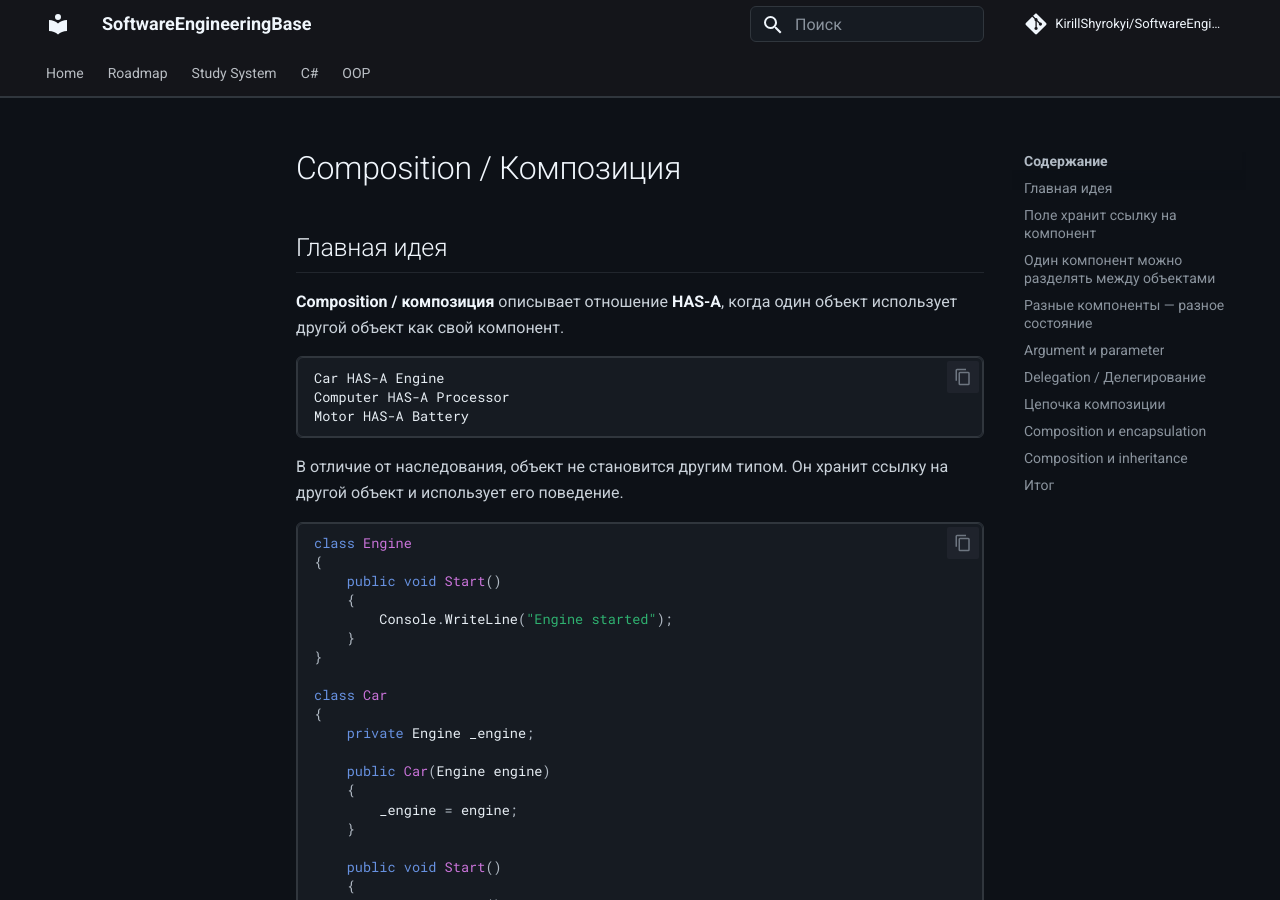
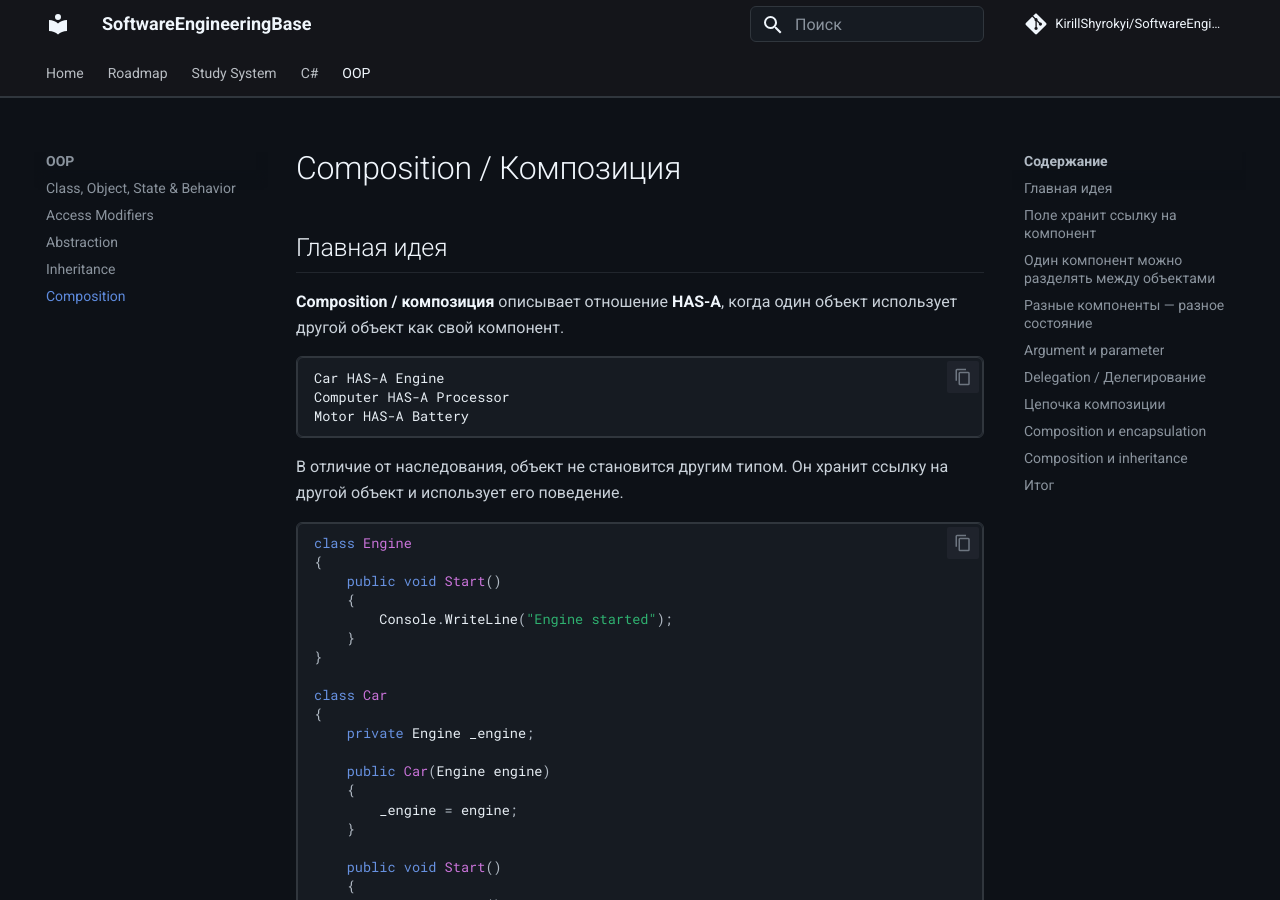
Before and after one commit to KirillShyrokyi/SoftwareEngineeringBase, an MkDocs documentation site: the page built from docs/oop/composition.md, in a window 1280 px wide and 900 px high. Built offline with MkDocs 1.6.1 and Material for MkDocs 9.7.7, drawn with Linux system fonts in a browser that asks for light colours; comment, search, counter and statistics services are not loaded.

Commit message:
docs(oop): add composition to navigation

```diff
--- a/mkdocs.yml
+++ b/mkdocs.yml
@@ -17,6 +17,7 @@ nav:
       - Access Modifiers: oop/access-modifiers.md
       - Abstraction: oop/abstraction.md
       - Inheritance: oop/inheritance.md
+      - Composition: oop/composition.md
 
 theme:
   name: material
```
